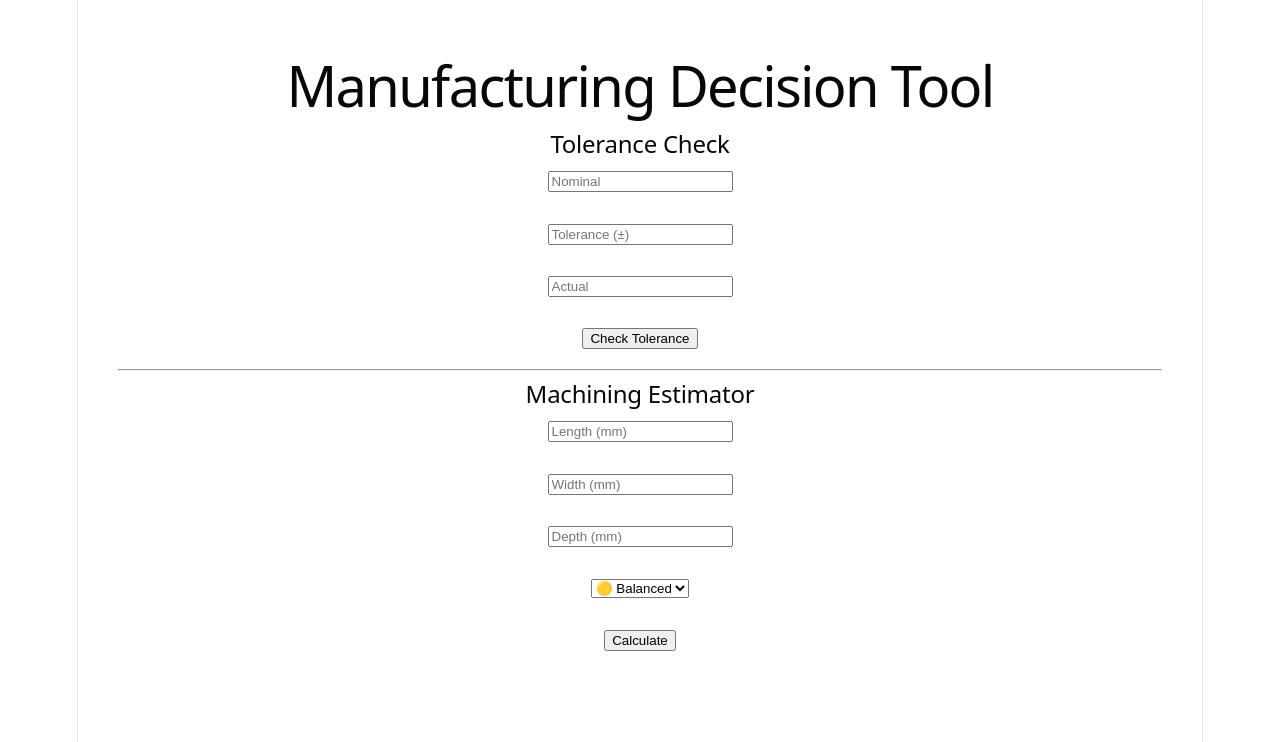
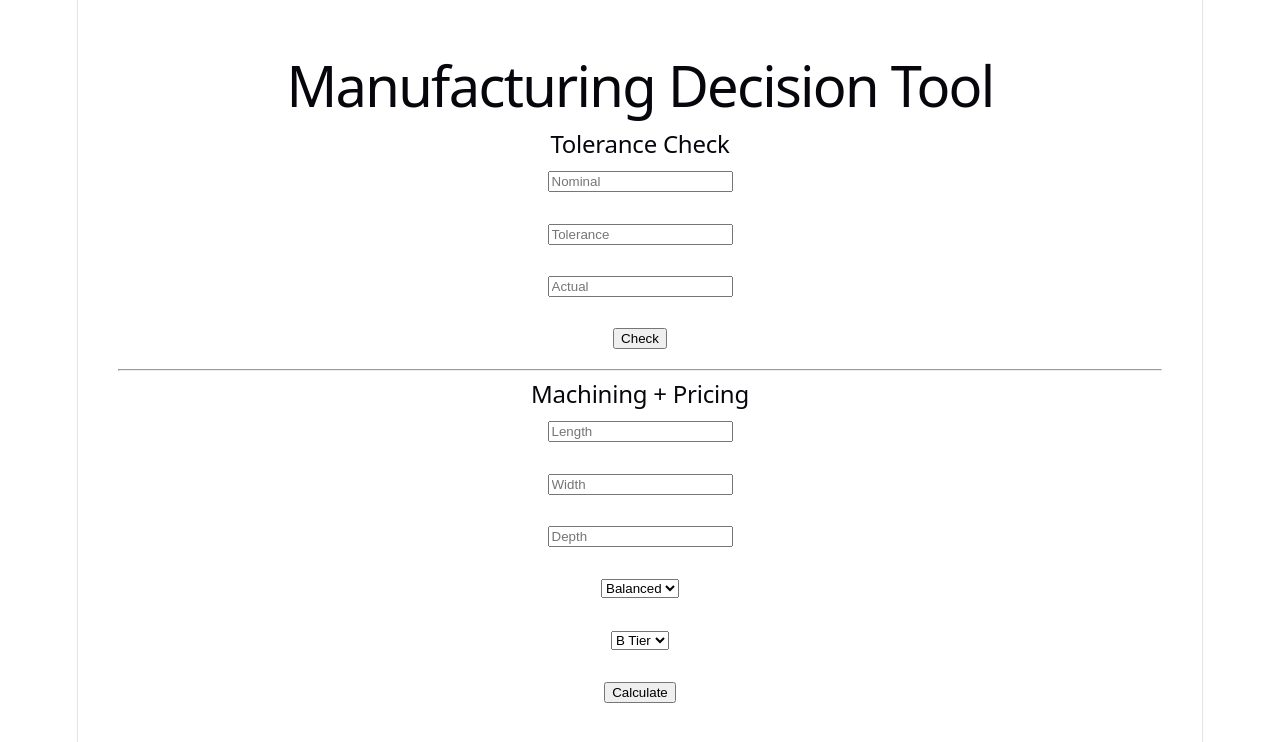
Before and after one commit to serifsumer-coder/tolerance-app, a React (Vite) app: page / in a window 1280 px wide. Shown: the top 742 px of the page. Built offline with nearby package versions, Linux system fonts and the light colour scheme.

Commit message:
update app logic

```diff
--- a/src/App.jsx
+++ b/src/App.jsx
@@ -1,26 +1,33 @@
 import { useState } from "react";
 
 export default function App() {
-  // TOLERANCE STATE
+  // TOLERANCE
   const [nominal, setNominal] = useState("");
   const [tol, setTol] = useState("");
   const [actual, setActual] = useState("");
   const [tolResult, setTolResult] = useState("");
 
-  // MACHINING STATE
+  // MACHINING
   const [length, setLength] = useState("");
   const [width, setWidth] = useState("");
   const [depth, setDepth] = useState("");
   const [quality, setQuality] = useState("balanced");
+  const [supplier, setSupplier] = useState("B");
   const [machResult, setMachResult] = useState("");
 
   const qualitySettings = {
-    high: { feed: 2000, rpm: 8000, label: "🟢 Premium Finish (Rz ~3 μm)" },
-    balanced: { feed: 3000, rpm: 7000, label: "🟡 Balanced (Rz ~10 μm)" },
-    cost: { feed: 4500, rpm: 5500, label: "🔴 Cost Optimized (Rz ~25 μm)" }
+    high: { feed: 2000, rpm: 8000, label: "🟢 Premium Finish" },
+    balanced: { feed: 3000, rpm: 7000, label: "🟡 Balanced" },
+    cost: { feed: 4500, rpm: 5500, label: "🔴 Cost Optimized" }
   };
 
-  // TOLERANCE LOGIC
+  const supplierRates = {
+    A: { rate: 55, label: "🟢 A Tier (Premium Supplier)" },
+    B: { rate: 45, label: "🟡 B Tier (Balanced Supplier)" },
+    C: { rate: 35, label: "🔴 C Tier (Cost Supplier)" }
+  };
+
+  // TOLERANCE
   const handleTolerance = () => {
     const n = Number(nominal);
     const t = Number(tol);
@@ -45,7 +52,7 @@ export default function App() {
     }
   };
 
-  // MACHINING LOGIC
+  // MACHINING + PRICING
   const handleMachining = () => {
     const L = Number(length);
     const W = Number(width);
@@ -57,16 +64,28 @@ export default function App() {
     }
 
     const { feed, rpm, label } = qualitySettings[quality];
+    const { rate, label: supplierLabel } = supplierRates[supplier];
 
     const minutes = (L * W * D) / feed / 100;
     const hours = minutes / 60;
 
+    const cost = hours * rate;
+
+    const low = cost * 0.9;
+    const high = cost * 1.2;
+
     setMachResult(
-      `${label}
+`${label}
+${supplierLabel}
 
 ⏱ Time: ${hours.toFixed(2)} h
-⚙️ Feed: ${feed} mm/min
-🔄 RPM: ${rpm}`
+💶 Estimated Cost: €${cost.toFixed(0)}
+
+📊 Expected Range:
+€${low.toFixed(0)} – €${high.toFixed(0)}
+
+💡 Tip:
+Suppliers may quote around this range depending on complexity`
     );
   };
 
@@ -74,66 +93,38 @@ export default function App() {
     <div style={{ padding: "40px", textAlign: "center" }}>
       <h1>Manufacturing Decision Tool</h1>
 
-      {/* TOLERANCE BLOCK */}
+      {/* TOLERANCE */}
       <h2>Tolerance Check</h2>
 
-      <input
-        placeholder="Nominal"
-        value={nominal}
-        onChange={(e) => setNominal(e.target.value)}
-      />
-      <br /><br />
+      <input placeholder="Nominal" value={nominal} onChange={e => setNominal(e.target.value)} /><br /><br />
+      <input placeholder="Tolerance" value={tol} onChange={e => setTol(e.target.value)} /><br /><br />
+      <input placeholder="Actual" value={actual} onChange={e => setActual(e.target.value)} /><br /><br />
 
-      <input
-        placeholder="Tolerance (±)"
-        value={tol}
-        onChange={(e) => setTol(e.target.value)}
-      />
-      <br /><br />
+      <button onClick={handleTolerance}>Check</button>
 
-      <input
-        placeholder="Actual"
-        value={actual}
-        onChange={(e) => setActual(e.target.value)}
-      />
-      <br /><br />
-
-      <button onClick={handleTolerance}>Check Tolerance</button>
-
-      <div style={{ margin: "20px", whiteSpace: "pre-line" }}>
-        {tolResult}
-      </div>
+      <div style={{ margin: "20px" }}>{tolResult}</div>
 
       <hr />
 
-      {/* MACHINING BLOCK */}
-      <h2>Machining Estimator</h2>
+      {/* MACHINING */}
+      <h2>Machining + Pricing</h2>
 
-      <input
-        placeholder="Length (mm)"
-        value={length}
-        onChange={(e) => setLength(e.target.value)}
-      />
+      <input placeholder="Length" value={length} onChange={e => setLength(e.target.value)} /><br /><br />
+      <input placeholder="Width" value={width} onChange={e => setWidth(e.target.value)} /><br /><br />
+      <input placeholder="Depth" value={depth} onChange={e => setDepth(e.target.value)} /><br /><br />
+
+      <select value={quality} onChange={e => setQuality(e.target.value)}>
+        <option value="high">Premium</option>
+        <option value="balanced">Balanced</option>
+        <option value="cost">Cost</option>
+      </select>
+
       <br /><br />
 
-      <input
-        placeholder="Width (mm)"
-        value={width}
-        onChange={(e) => setWidth(e.target.value)}
-      />
-      <br /><br />
-
-      <input
-        placeholder="Depth (mm)"
-        value={depth}
-        onChange={(e) => setDepth(e.target.value)}
-      />
-      <br /><br />
-
-      <select value={quality} onChange={(e) => setQuality(e.target.value)}>
-        <option value="high">🟢 Premium</option>
-        <option value="balanced">🟡 Balanced</option>
-        <option value="cost">🔴 Cost</option>
+      <select value={supplier} onChange={e => setSupplier(e.target.value)}>
+        <option value="A">A Tier</option>
+        <option value="B">B Tier</option>
+        <option value="C">C Tier</option>
       </select>
 
       <br /><br />
```
